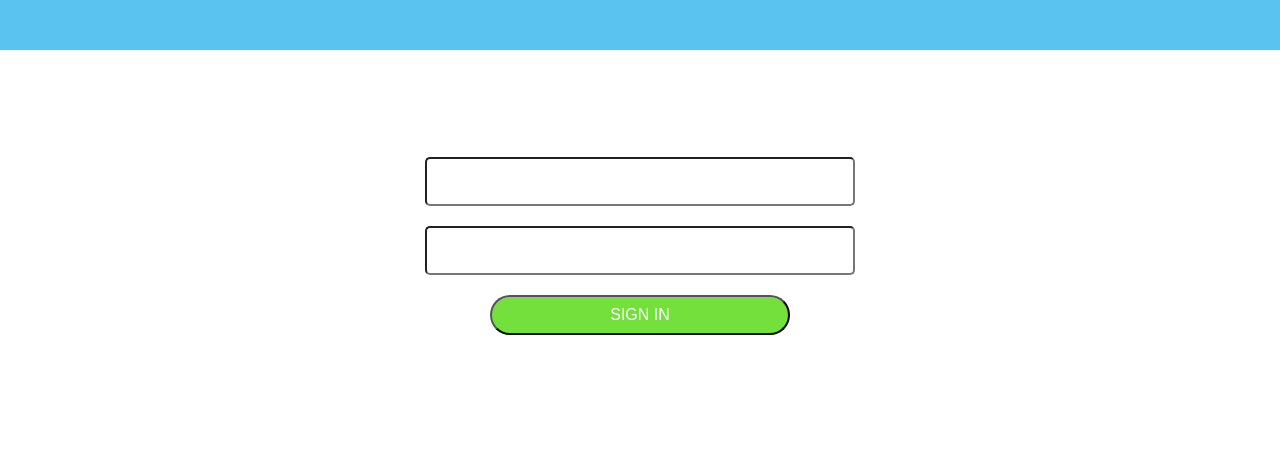
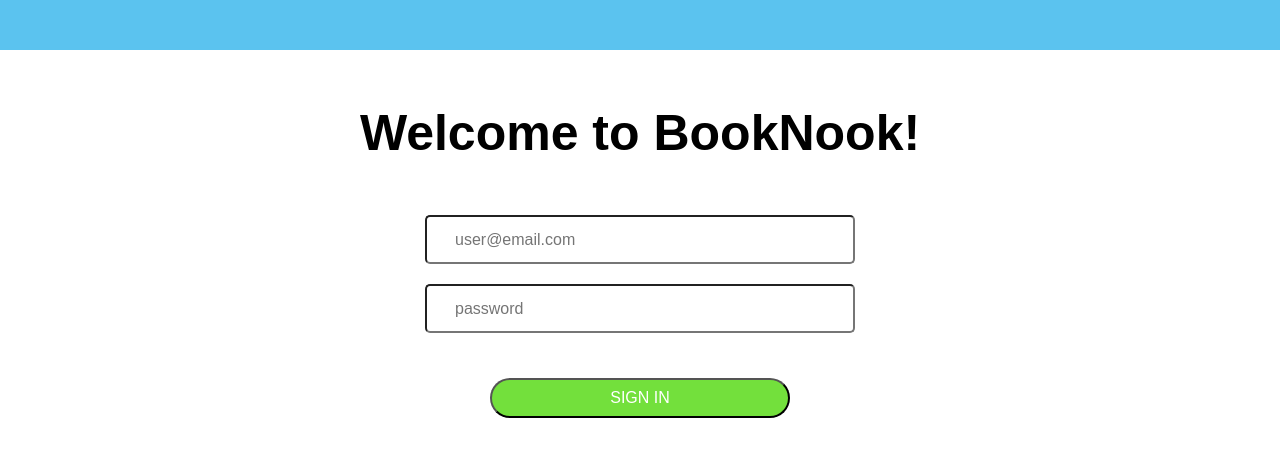
Before and after one commit to emilymorgado/StudentManager, a React (Create React App) app: page / in a window 1280 px wide. Shown: the top 456 px of the page. Built offline with nearby package versions, Linux system fonts and the light colour scheme.

Commit message:
Add Form Submission, Text Input, Button functionality for Login

```diff
--- a/src/components/Login.js
+++ b/src/components/Login.js
@@ -1,16 +1,78 @@
-import React from 'react';
+import React, { Component } from 'react';
 import { Nav, Header, Input, Button } from './common';
+// import axios from 'axios';
 
-const Login = () => {
-  return (
-    <div>
-      <Nav />
-      <Header />
-      <Input />
-      <Input />
-      <Button />
-    </div>
-  );
+class Login extends Component {
+  constructor(props) {
+    super(props);
+    this.state = {
+      email: '',
+      password: ''
+    }
+    this.handleFormSubmit = this.handleFormSubmit.bind(this);
+    this.handleClearForm = this.handleClearForm.bind(this);
+    this.handleEmailChange = this.handleEmailChange.bind(this);
+    this.handlePasswordChange = this.handlePasswordChange.bind(this);
+  }
+
+    handleEmailChange(event) {
+      this.setState({ email: event.target.value });
+    }
+
+    handlePasswordChange(event) {
+      this.setState({ password: event.target.value });
+    }
+
+//chain to login success/fail
+    handleClearForm() {
+      this.setState({
+        email: '',
+        password: ''
+      });
+    }
+
+    handleFormSubmit(event) {
+      event.preventDefault();
+      const payload = {
+        email: this.state.email,
+        password: this.state.password
+      }
+      console.log(payload.email)
+      console.log(payload.password)
+    }
+
+  render() {
+    return (
+      <div>
+        <Nav />
+        <Header headerText='Welcome to BookNook!' />
+
+        <form onSubmit={this.handleFormSubmit}>
+          <Input
+            placeholder={'user@email.com'}
+            type={'text'}
+            content={this.state.value}
+            onChange={this.handleEmailChange}
+          />
+
+          <Input
+            placeholder={'password'}
+            type={'password'}
+            content={this.state.value}
+            onChange={this.handlePasswordChange}
+          />
+
+          <Button buttonText='SIGN IN'>
+            <input
+              type="submit"
+              value="Submit"/>
+           </Button>
+
+        </form>
+
+      </div>
+    );
+  }
 }
 
 export default Login;
--- a/src/components/common/Button.js
+++ b/src/components/common/Button.js
@@ -1,10 +1,11 @@
 import React from 'react';
 
-const Button = () => {
+const Button = ({ onClick, buttonText}) => {
+  const { buttonStyle, divStyle } = styles;
   return (
-    <div>
-      <button style={styles.buttonStyle}>
-        SIGN IN
+    <div style={divStyle}>
+      <button style={buttonStyle} onClick={onClick}>
+        {buttonText}
       </button>
     </div>
   );
@@ -17,7 +18,11 @@ const styles = {
     width: '300px',
     borderRadius: 20,
     color: '#fff',
-    fontSize: 16
+    fontSize: 16,
+    outline: 0
+  },
+  divStyle: {
+    paddingTop: '25px',
   }
 }
 
--- a/src/components/common/Input.js
+++ b/src/components/common/Input.js
@@ -1,13 +1,15 @@
 import React from 'react';
 
-const Input = (props) => {
+const Input = ({ placeholder, type, value, onChange }) => {
   const { divStyle, inputStyle } = styles;
   return (
     <div style={divStyle}>
       <input
         style={inputStyle}
-        placeholder={props.placeholder}
-        type={props.type}
+        placeholder={placeholder}
+        type={type}
+        value={value}
+        onChange={onChange}
       />
     </div>
   );
```
